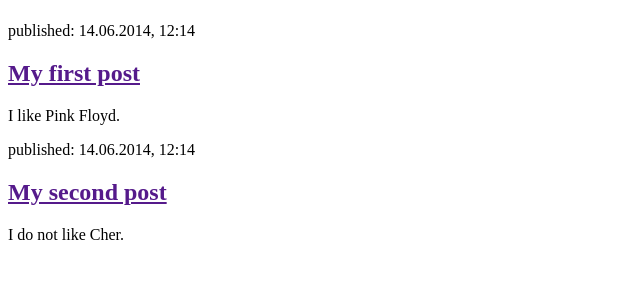
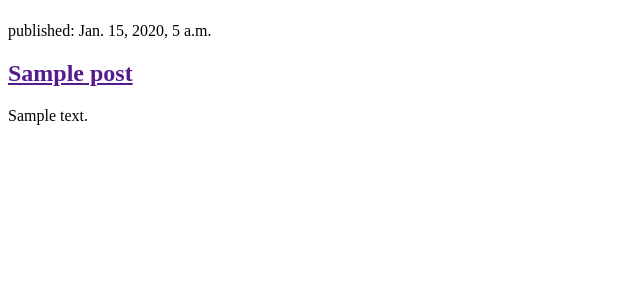
Before and after one commit to SethTheMountain/SethBoy, a Django app: page / in a window 1280 px wide. Shown: the part 58-358 px from the top of the page, without its empty margins (0-640 px from the left). Run offline with Django 5.2, Linux system fonts and the light colour scheme; tables that the repository leaves empty hold one stand-in row (values such as "Sample post").

Commit message:
Modified templates to display posts from database.

```diff
--- a/blog/templates/blog/post_list.html
+++ b/blog/templates/blog/post_list.html
@@ -1,23 +1,19 @@
 <!DOCTYPE html>
 <html>
     <head>
-        <title>Seth's blog</title>
+        <title>Seth's Blog</title>
     </head>
     <body>
         <header>
             <h1><a href="/">Seth's Blog</a></h1>
         </header>
 
-        <article>
-            <time>published: 14.06.2014, 12:14</time>
-            <h2><a href="">My first post</a></h2>
-            <p>I like Pink Floyd.</p>
-        </article>
-
-        <article>
-            <time>published: 14.06.2014, 12:14</time>
-            <h2><a href="">My second post</a></h2>
-            <p>I do not like Cher.</p>
-        </article>
+        {% for post in posts %}
+            <article>
+                <time>published: {{ post.published_date }}</time>
+                <h2><a href="">{{ post.title }}</a></h2>
+                <p>{{ post.text|linebreaksbr }}</p>
+            </article>
+        {% endfor %}
     </body>
 </html>
--- a/blog/views.py
+++ b/blog/views.py
@@ -1,6 +1,7 @@
 from django.shortcuts import render
-
-# Create your views here.
+from django.utils import timezone
+from .models import Post
 
 def post_list(request):
-    return render(request, 'blog/post_list.html', {})
+    posts = Post.objects.filter(published_date__lte=timezone.now()).order_by('published_date')
+    return render(request, 'blog/post_list.html', {'posts': posts})
--- a/mysite/urls.py
+++ b/mysite/urls.py
@@ -19,6 +19,6 @@ from django.contrib import admin
 from django.urls import path, include
 
 urlpatterns = [
+    path('', include('blog.urls')),
     path('admin/', admin.site.urls),
-    path('', include('blog.urls')),
 ]
```
